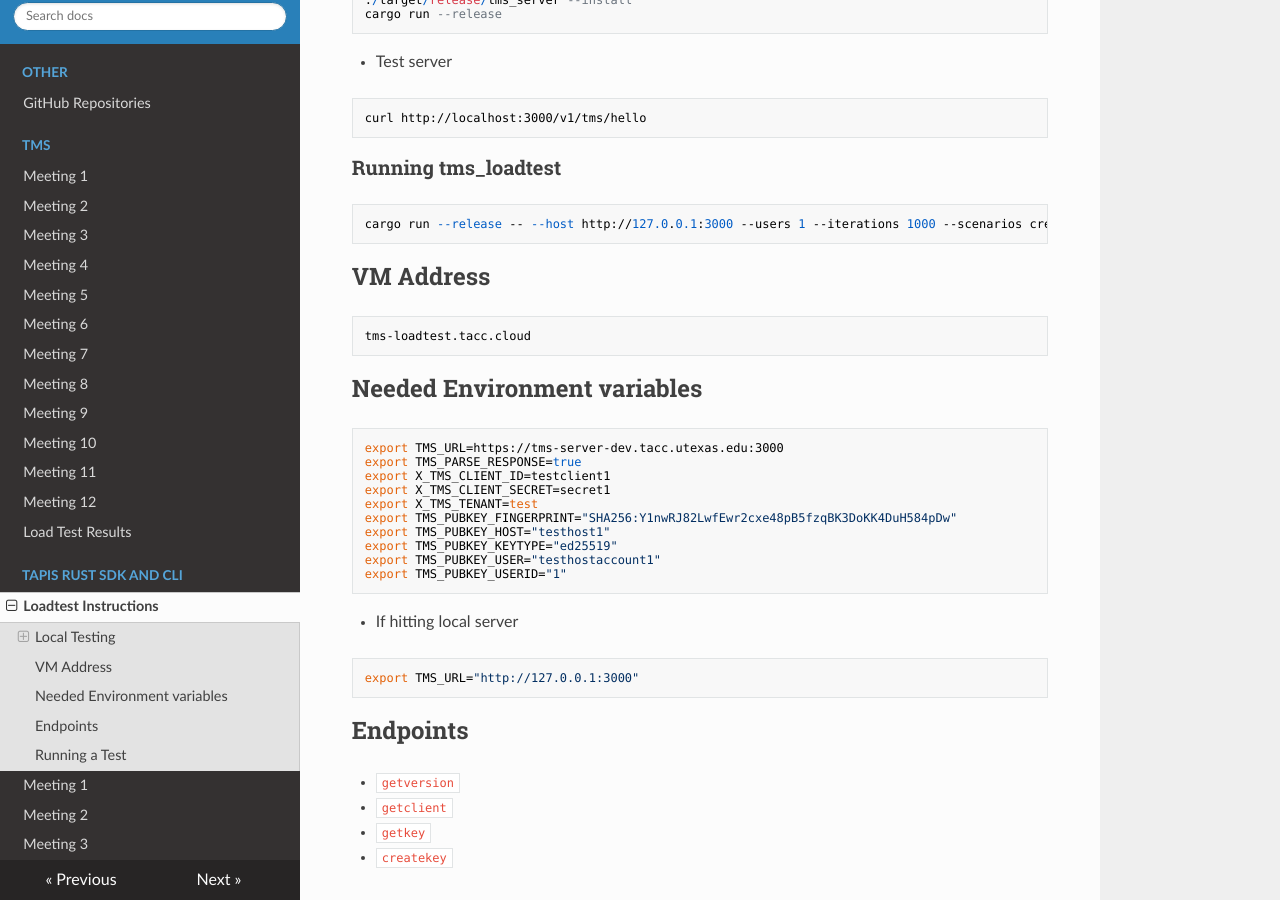
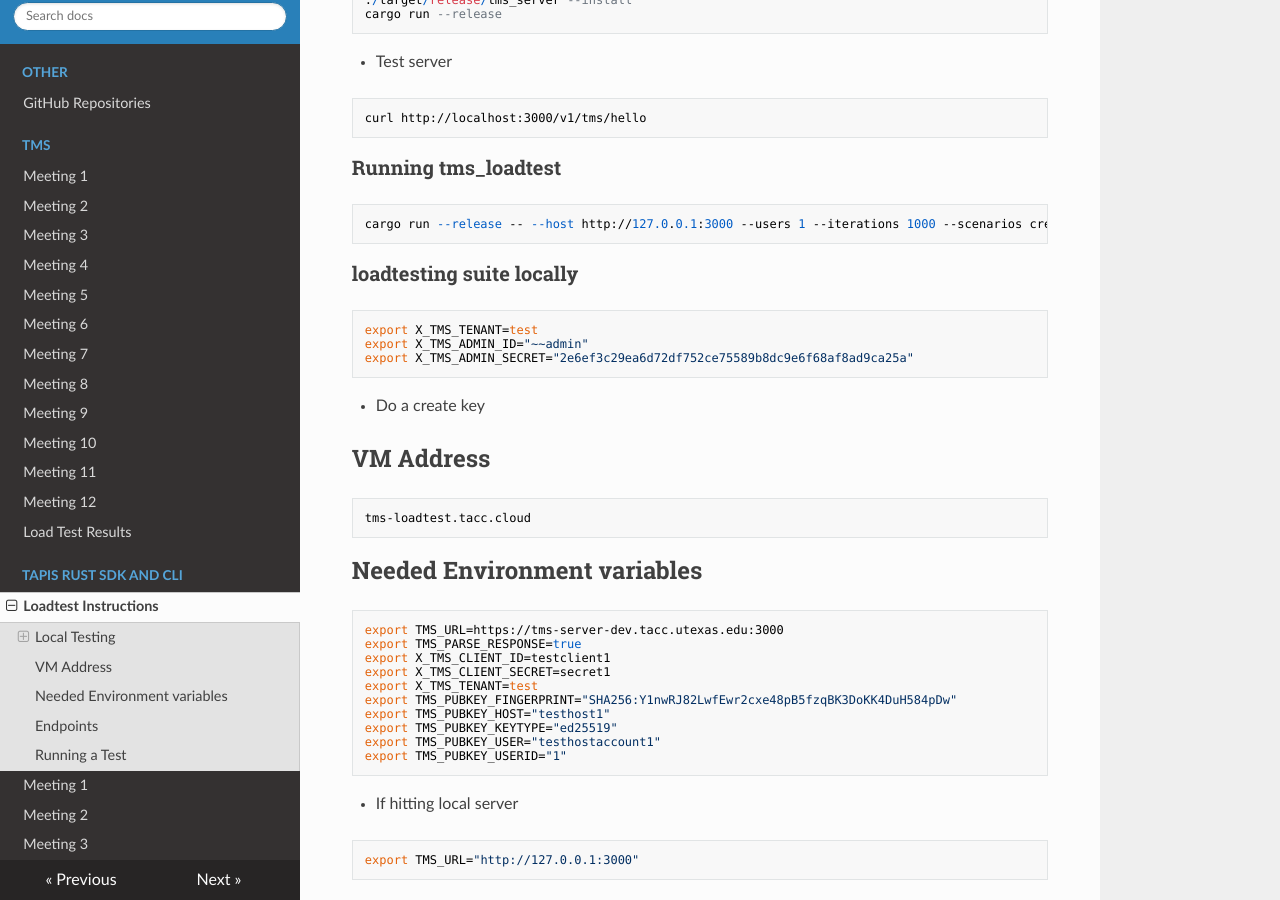
Before and after one commit to tyler0852/tylers-tacc-research, an MkDocs documentation site: the page built from docs/tapis/loadtest_instructions.md, in a window 1280 px wide and 900 px high, scrolled down 433 px. Built offline with MkDocs 1.6.1, drawn with Linux system fonts in a browser that asks for light colours; nearby versions of some CDN libraries.

Commit message:
Update loadtest_instructions.md with local setup
Added instructions for load testing suite setup.

````diff
--- a/docs/tapis/loadtest_instructions.md
+++ b/docs/tapis/loadtest_instructions.md
@@ -23,6 +23,14 @@ curl http://localhost:3000/v1/tms/hello
 ```bash
 cargo run --release -- --host http://127.0.0.1:3000 --users 1 --iterations 1000 --scenarios createkey
 ```
+
+### loadtesting suite locally
+```bash
+export X_TMS_TENANT=test
+export X_TMS_ADMIN_ID="~~admin"
+export X_TMS_ADMIN_SECRET="2e6ef3c29ea6d72df752ce75589b8dc9e6f68af8ad9ca25a"
+```
+- Do a create key
 
 ## VM Address
 
````
